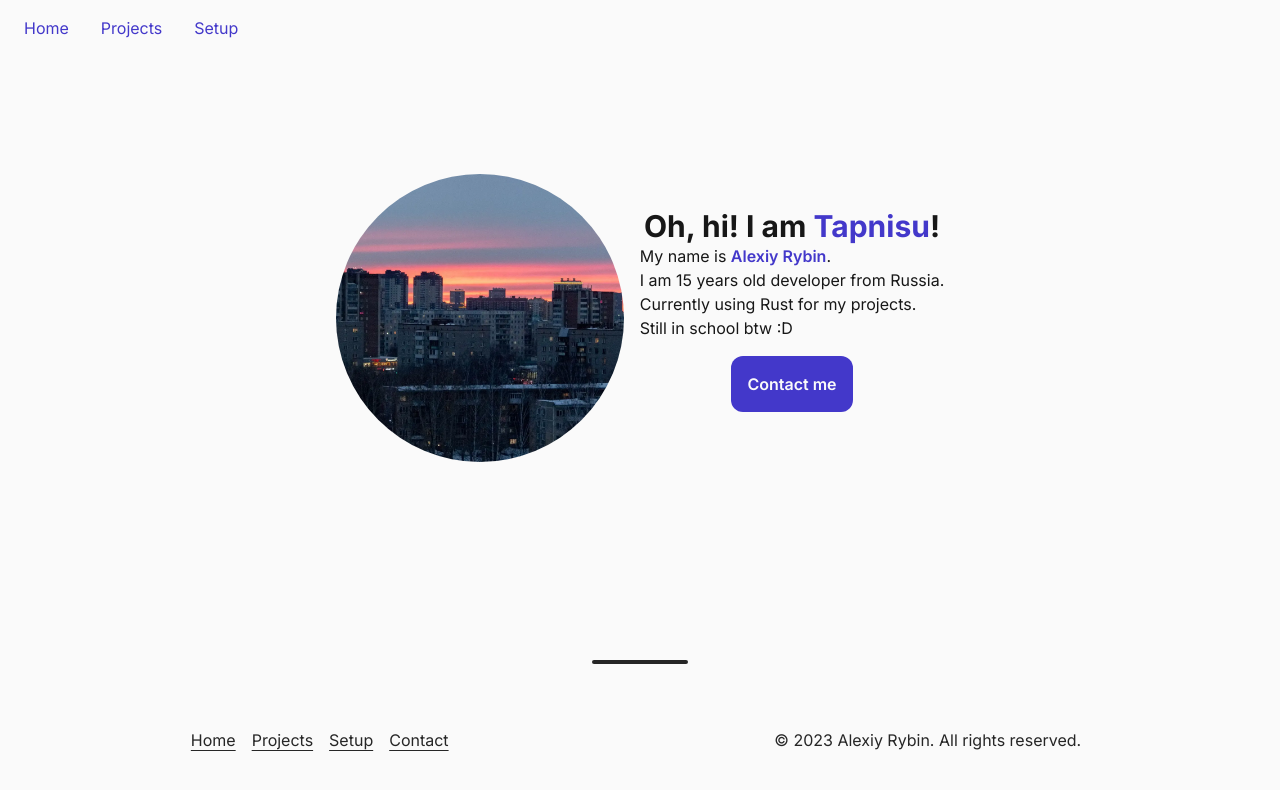
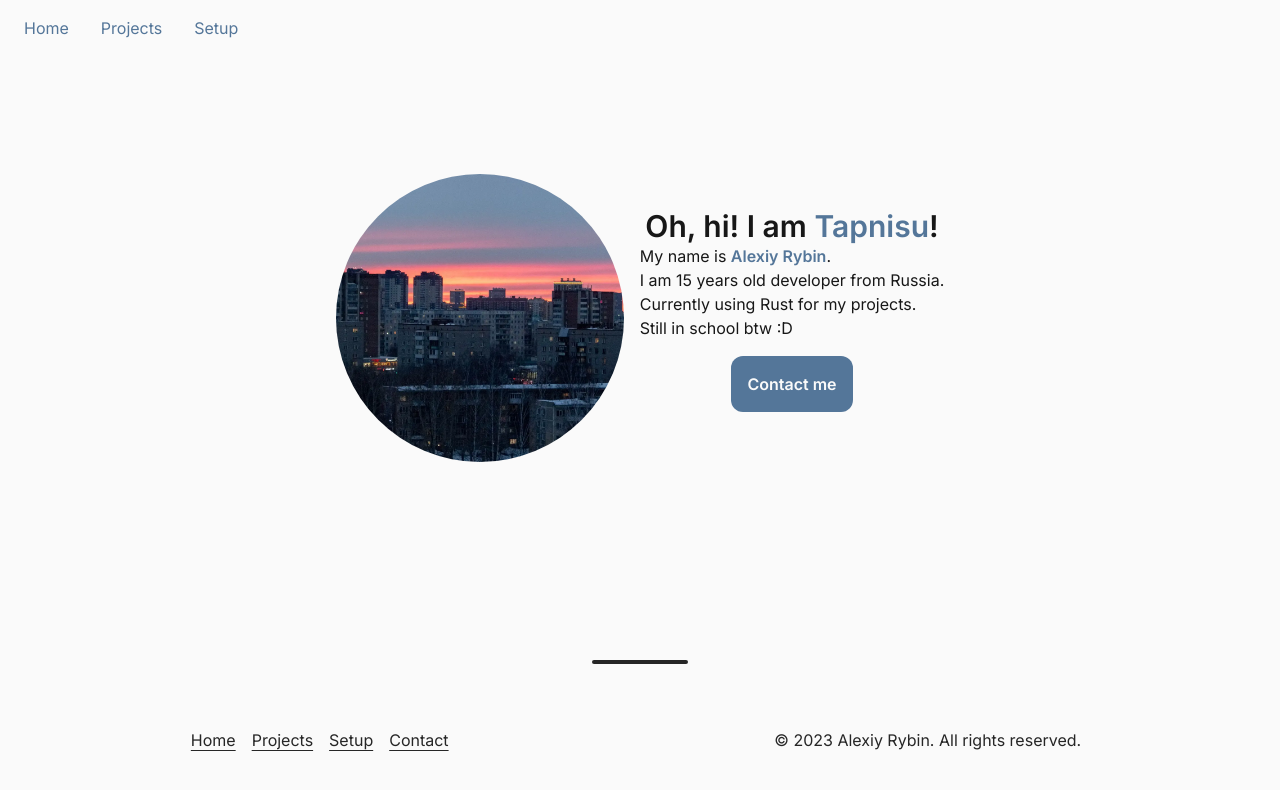
Before and after one commit to tapnisu/tapni.su, a Next.js app: page / in a window 1280 px wide. Shown: the top 790 px of the page. Built offline with nearby package versions, Linux system fonts and the light colour scheme; what tailwindcss-selection-variant would draw is missing.

Commit message:
Change colors

```diff
--- a/components/BasePageLayout.tsx
+++ b/components/BasePageLayout.tsx
@@ -15,7 +15,7 @@ const BasePageLayout = ({ title, description, children }: BaseLayoutProps) => (
 			<meta name="description" content={description} />
 		</Head>
 
-		<main className="bg-main-50 text-main-900 dark:bg-main-950 dark:text-main-100 selection:bg-accent-700 selection:text-accent-50 min-h-screen flex flex-col justify-between">
+		<main className="bg-main-50 text-main-900 dark:bg-main-950 dark:text-main-100 selection:bg-accent-600 selection:text-accent-100 min-h-screen flex flex-col justify-between">
 			<Navbar />
 			<div className="flex flex-col items-center justify-center min-h-[50vh] p-2">
 				{children}
--- a/components/Button.tsx
+++ b/components/Button.tsx
@@ -4,7 +4,7 @@ export interface ButtonProps {
 
 const Button = (props: ButtonProps) => (
 	<button
-		className="text-main-50 font-semibold bg-accent-700 p-4 rounded-xl hover:bg-accent-600 transition-colors"
+		className="text-main-50 font-semibold bg-accent-600 p-4 rounded-xl hover:bg-accent-700 transition-colors"
 		type="button"
 	>
 		{props.children}
--- a/components/Footer.tsx
+++ b/components/Footer.tsx
@@ -17,7 +17,7 @@ const Footer = () => (
 				]?.map((info: { name: string; url: string }) => (
 					<Link
 						href={info.url}
-						className="underline underline-offset-4 hover:text-accent-700 dark:hover:text-accent-500 transition-colors m-2"
+						className="underline underline-offset-4 hover:text-accent-600 transition-colors m-2"
 						key={info.name}
 					>
 						{info.name}
--- a/components/Navbar.tsx
+++ b/components/Navbar.tsx
@@ -1,7 +1,7 @@
 import Link from "next/link";
 
 const Navbar = () => (
-	<nav className="sticky top-0 flex justify-center md:justify-normal w-full text-accent-700 dark:text-accent-500 bg-main-50/75 dark:bg-main-950/75 backdrop-blur-sm p-2">
+	<nav className="sticky top-0 flex justify-center md:justify-normal w-full text-accent-600 bg-main-50/75 dark:bg-main-950/75 backdrop-blur-sm p-2">
 		<ul>
 			{[
 				{ name: "Home", url: "/" },
@@ -12,7 +12,7 @@ const Navbar = () => (
 				{ name: "Setup", url: "/setup" }
 			]?.map((info: { name: string; url: string }) => (
 				<li
-					className="inline-block py-2 rounded-full hover:bg-accent-700 hover:text-main-100 transition"
+					className="inline-block py-2 rounded-full hover:bg-accent-600 hover:text-main-100 transition"
 					key={info.name}
 				>
 					<Link className="p-2 px-4" href={info.url}>
--- a/pages/contact.tsx
+++ b/pages/contact.tsx
@@ -58,7 +58,7 @@ const ContactPage = () => {
 				]?.map((info: { name: string; url: string; icon: React.ReactNode }) => (
 					<Link href={info.url} key={info.name} className="m-2 w-full">
 						<button
-							className="text-main-50 font-semibold bg-accent-700 p-4 rounded-xl hover:bg-accent-600 transition-colors flex flex-row items-center w-full"
+							className="text-main-50 font-semibold bg-accent-600 p-4 rounded-xl hover:bg-accent-700 transition-colors flex flex-row items-center w-full"
 							type="button"
 						>
 							{info.icon} <pre> </pre> {info.name}
--- a/pages/index.tsx
+++ b/pages/index.tsx
@@ -22,19 +22,13 @@ const HomePage = () => {
 				/>
 
 				<div className="flex flex-col flex-wrap items-center justify-center p-2 h-full">
-					<h1 className="text-3xl font-bold">
-						Oh, hi! I am{" "}
-						<span className="text-accent-700 dark:text-accent-500">
-							Tapnisu
-						</span>
-						!
+					<h1 className="text-3xl font-semibold">
+						Oh, hi! I am <span className="text-accent-600">Tapnisu</span>!
 					</h1>
 
 					<p>
 						My name is{" "}
-						<span className="text-accent-700 dark:text-accent-500 font-semibold">
-							Alexiy Rybin
-						</span>
+						<span className="text-accent-600 font-semibold">Alexiy Rybin</span>
 						.
 						<br />
 						I am 15 years old developer from Russia.
--- a/tailwind.config.js
+++ b/tailwind.config.js
@@ -1,4 +1,3 @@
-const colors = require("tailwindcss/colors");
 const { fontFamily } = require("tailwindcss/defaultTheme");
 
 /** @type {import('tailwindcss').Config} */
@@ -25,17 +24,15 @@ module.exports = {
 				950: "#000000"
 			},
 			accent: {
-				50: "#eef2ff",
-				100: "#e0e7ff",
-				200: "#c7d2fe",
-				300: "#a5b4fc",
-				400: "#818cf8",
-				500: "#6366f1",
-				600: "#4f46e5",
-				700: "#4338ca",
-				800: "#3730a3",
-				900: "#312e81",
-				950: "#1e1b4b"
+				100: "#e1e9f2",
+				200: "#c3d4e5",
+				300: "#a5bed9",
+				400: "#87a9cc",
+				500: "#6993bf",
+				600: "#547699",
+				700: "#3f5873",
+				800: "#2a3b4c",
+				900: "#151d26"
 			}
 		},
 		extend: {
```
